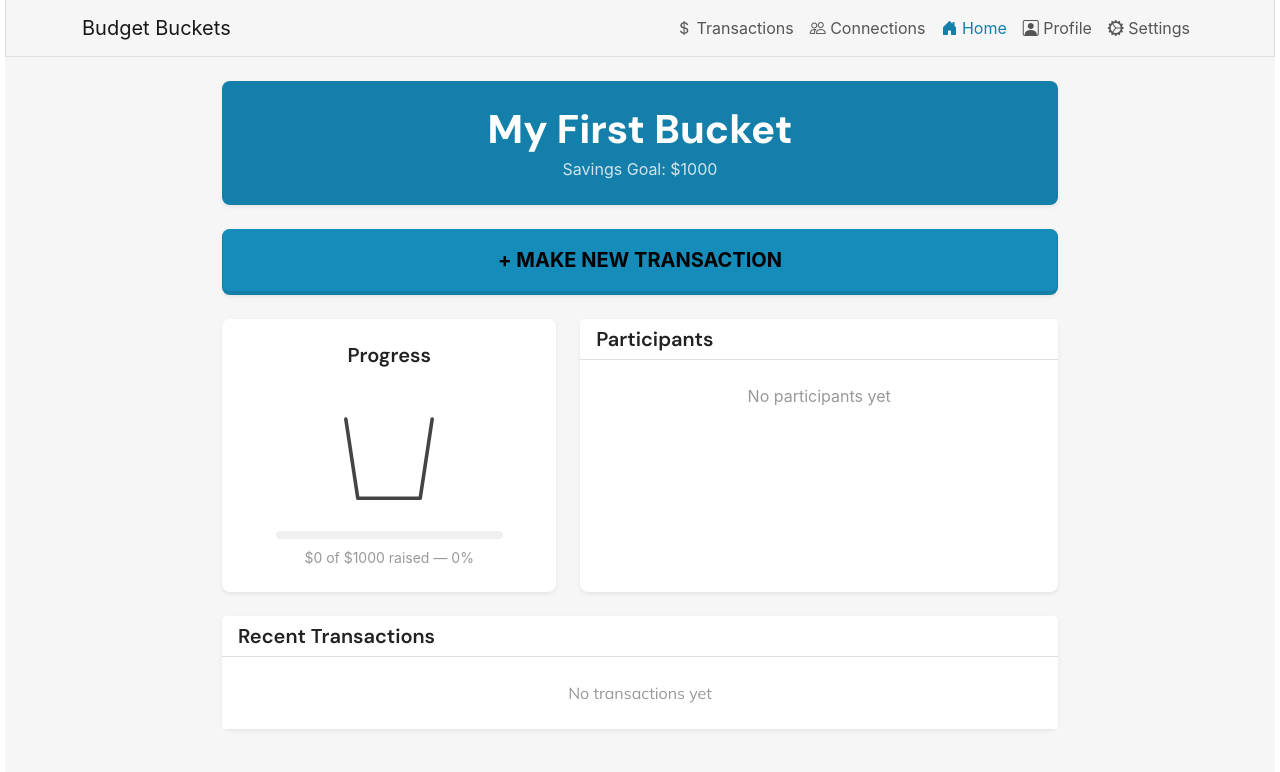
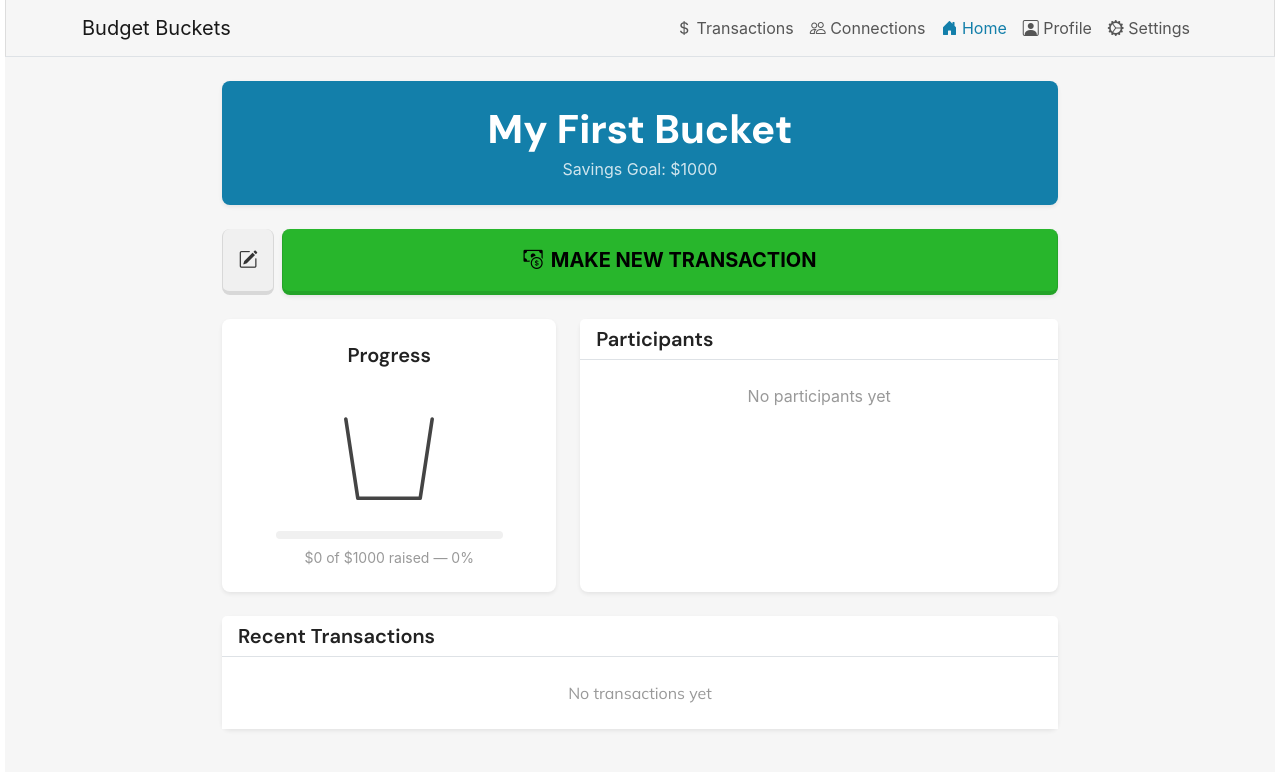
Before and after one commit to VCU-257/iteration-2-build-with-style-group-10, a React (Create React App) app: page / in a window 1280 px wide. Shown: the top 772 px of the page. Built offline with nearby package versions, Linux system fonts and the light colour scheme.

Commit message:
Added way to edit bucket name

```diff
--- a/src/components/overview/NewTransaction.js
+++ b/src/components/overview/NewTransaction.js
@@ -21,13 +21,14 @@ function NewTransaction({ onSubmit }) {
 
   return (
     <>
-      <div id="new-transaction-container" className="d-grid mb-4">
+      <div id="new-transaction-container" className="d-grid flex-grow-1">
         <button
           type="button"
-          className="btn btn-primary btn-lg rounded-3 shadow-sm py-3"
+          className="btn btn-success btn-lg rounded-3 shadow-sm py-3"
           onClick={() => setShowModal(true)}
         >
-          + Make New Transaction
+          <i className="bi bi-cash-coin me-2" style={{ fontSize: '1.2rem' }}></i>
+          MAKE NEW TRANSACTION
         </button>
       </div>
 
--- a/src/pages/Overview.js
+++ b/src/pages/Overview.js
@@ -6,11 +6,13 @@ import Transactions from '../components/overview/Transactions';
 import NewTransaction from '../components/overview/NewTransaction';
 
 const BUCKET_GOAL = 1000;
-const BUCKET_NAME = "My First Bucket";
 
 const initialParticipants = {};
 
 function Overview() {
+  const [bucketName, setBucketName] = useState('My First Bucket');
+  const [editName, setEditName] = useState('');
+  const [showEditModal, setShowEditModal] = useState(false);
   const [participants, setParticipants] = useState(initialParticipants);
   const [transactions, setTransactions] = useState([]);
 
@@ -37,6 +39,17 @@ function Overview() {
     setTransactions(prev => [{ name, amount }, ...prev]);
   }
 
+  function handleEditOpen() {
+    setEditName(bucketName);
+    setShowEditModal(true);
+  }
+
+  function handleEditSave() {
+    const trimmed = editName.trim();
+    if (trimmed) setBucketName(trimmed);
+    setShowEditModal(false);
+  }
+
   return (
     <div className="bg-light min-vh-100">
       <Navbar />
@@ -44,12 +57,24 @@ function Overview() {
 
         <div id="bucket-header" className="card border-0 shadow-sm rounded-3 mb-4 text-white bg-primary">
           <div className="card-body text-center py-4">
-            <h1 id="bucket-title" className="fw-bold mb-1">{BUCKET_NAME}</h1>
+            <h1 id="bucket-title" className="fw-bold mb-1">{bucketName}</h1>
             <p className="mb-0" style={{ opacity: 0.8 }}>Savings Goal: ${BUCKET_GOAL}</p>
           </div>
         </div>
 
-        <NewTransaction onSubmit={handleSubmit} />
+        <div className="d-flex gap-2 mb-4 align-items-stretch">
+          <button
+            type="button"
+            id="edit-bucket-btn"
+            className="btn btn-secondary rounded-3"
+            style={{ width: '52px', flexShrink: 0, padding: 0 }}
+            onClick={handleEditOpen}
+            title="Edit bucket name"
+          >
+            <i className="bi bi-pencil-square" style={{ fontSize: '1.2rem' }}></i>
+          </button>
+          <NewTransaction onSubmit={handleSubmit} />
+        </div>
 
         <div className="row g-4 mb-4">
           <div className="col-md-5">
@@ -60,9 +85,42 @@ function Overview() {
           </div>
         </div>
 
-        <Transactions transactions={transactions} bucketName={BUCKET_NAME} />
+        <Transactions transactions={transactions} bucketName={bucketName} />
 
+      </div>
 
+      {showEditModal && <div className="modal-backdrop fade show"></div>}
+      <div
+        className={`modal fade${showEditModal ? ' show' : ''}`}
+        id="edit-bucket-modal"
+        tabIndex="-1"
+        aria-labelledby="edit-bucket-modal-label"
+        aria-hidden={!showEditModal}
+        style={{ display: showEditModal ? 'block' : 'none' }}
+      >
+        <div className="modal-dialog">
+          <div className="modal-content border-0 shadow">
+            <div className="modal-header">
+              <h5 className="modal-title fw-semibold" id="edit-bucket-modal-label">Edit Bucket Name</h5>
+              <button type="button" className="btn-close" onClick={() => setShowEditModal(false)} aria-label="Close"></button>
+            </div>
+            <div className="modal-body">
+              <label htmlFor="bucket-name-input" className="form-label fw-medium">Bucket Name</label>
+              <input
+                type="text"
+                id="bucket-name-input"
+                className="form-control"
+                value={editName}
+                onChange={e => setEditName(e.target.value)}
+                onKeyDown={e => e.key === 'Enter' && handleEditSave()}
+              />
+            </div>
+            <div className="modal-footer">
+              <button type="button" className="btn btn-secondary" onClick={() => setShowEditModal(false)}>Cancel</button>
+              <button type="button" className="btn btn-primary" id="save-bucket-name-btn" onClick={handleEditSave}>Save</button>
+            </div>
+          </div>
+        </div>
       </div>
     </div>
   );
```
